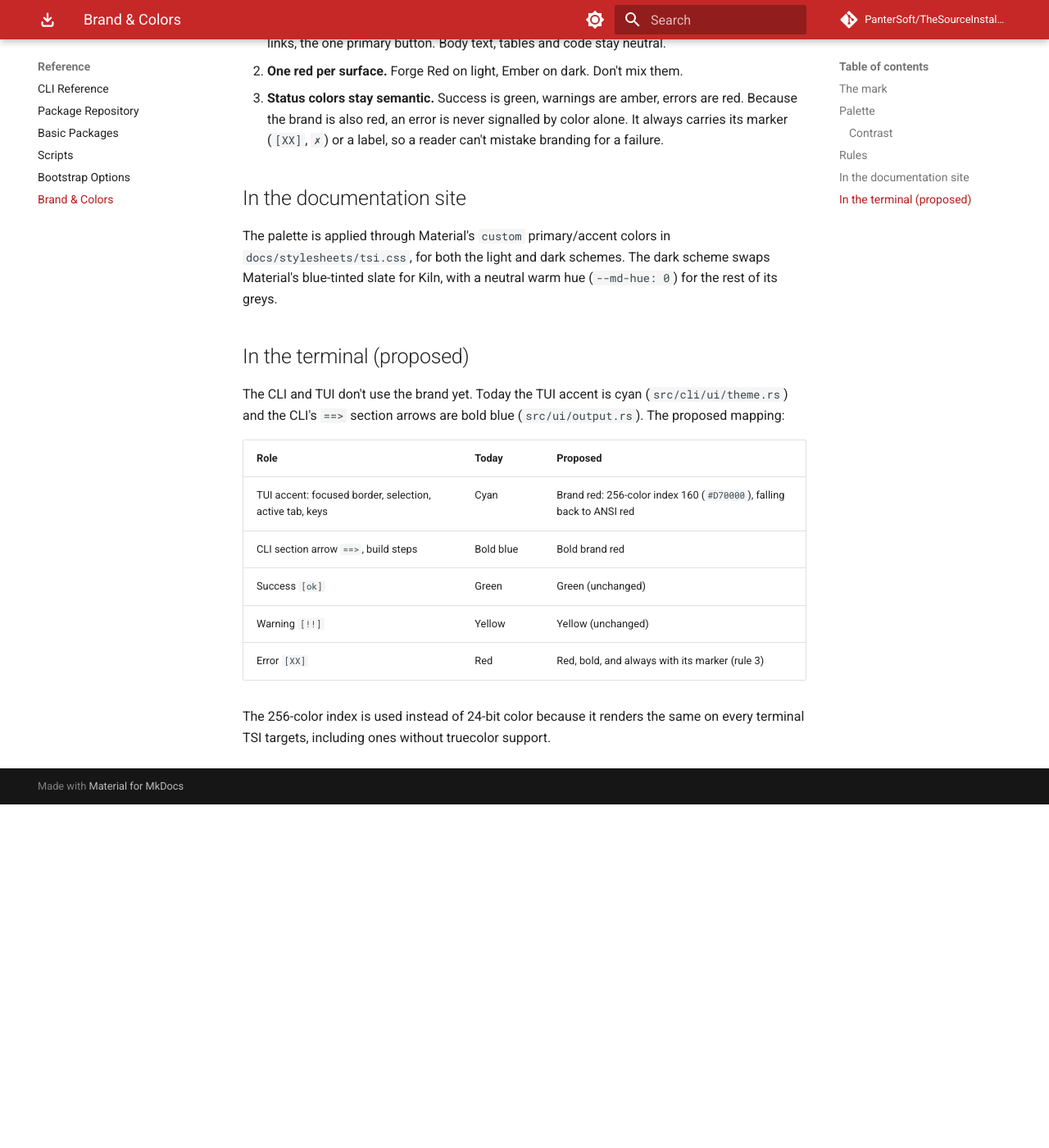
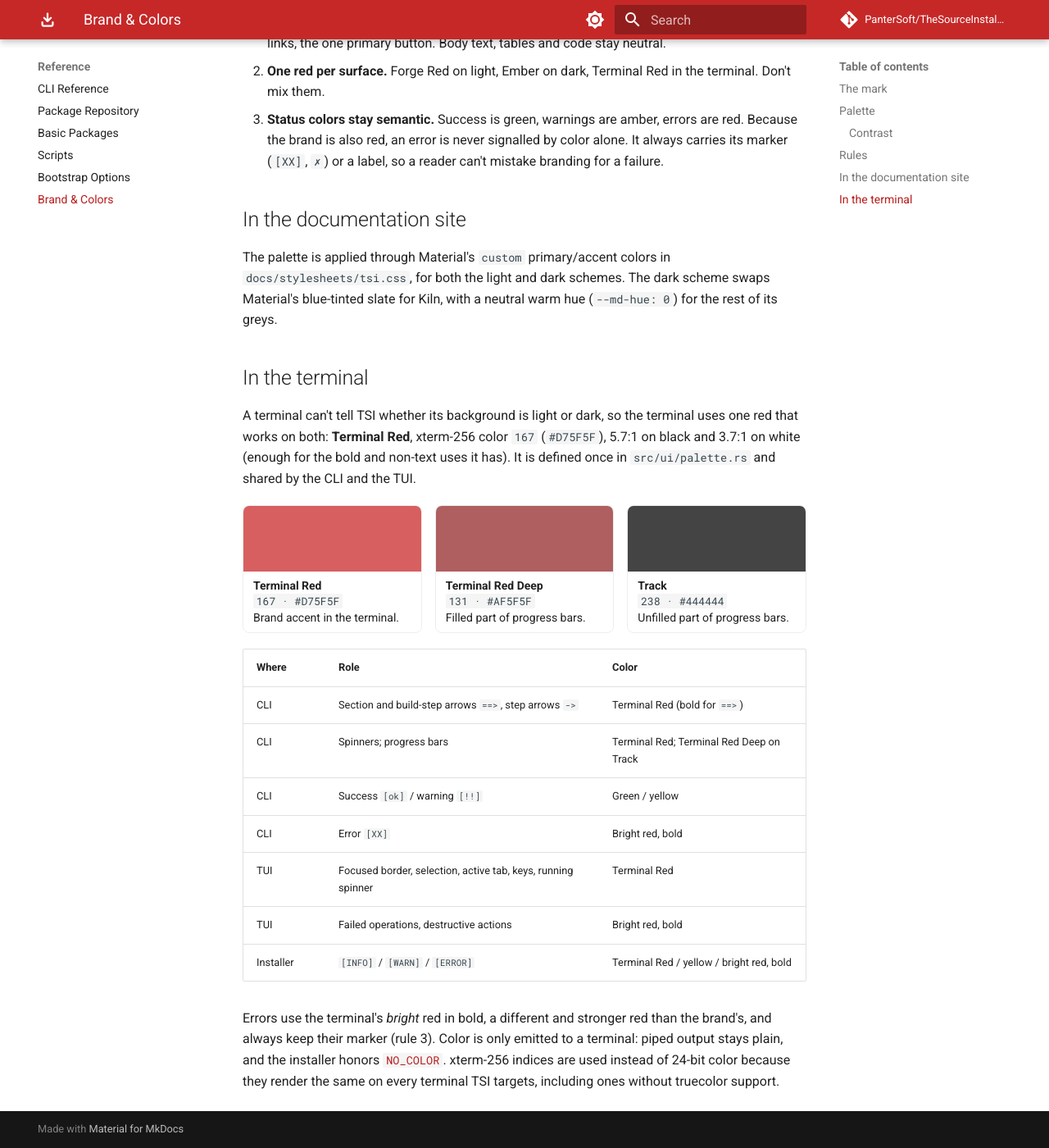
Before and after one commit to PanterSoft/TheSourceInstaller, an MkDocs documentation site: the page built from docs/brand.md, in a window 1280 px wide and 1400 px high, scrolled down 1568 px. Shown: the whole window at 82% size. Built offline with MkDocs 1.6.1 and Material for MkDocs 9.7.7, drawn with Linux system fonts in a browser that asks for light colours; comment, search, counter and statistics services are not loaded; the version menu is left out; before the commit the page ends 2549 px from its top, so only the background shows below that.

Commit message:
Apply the TSI color identity to the CLI, TUI and installer
Add src/ui/palette.rs, one set of xterm-256 brand colors shared by the
CLI and the TUI: Terminal Red (167, #D75F5F), readable on dark and light
terminals alike.

- CLI: ==> and -> arrows, spinners and progress bars use the brand red
  instead of blue/cyan.
- TUI: the accent (focused border, selection, active tab, keys) is the
  brand red instead of cyan.
- Errors and destructive actions become bright red and bold in both, so
  they stay distinct from the brand red and keep their markers.
- Installer: colored [INFO]/[WARN]/[ERROR] on a terminal only, honoring
  NO_COLOR.
- README shows the logo; the Brand & Colors page documents the terminal
  palette as implemented rather than proposed.

Co-Authored-By: Claude Opus 5.5 <noreply@anthropic.com>
Claude-Session: https://claude.ai/code/session_0148dP1Qe9kci62NwQENDWLy

```diff
--- a/docs/brand.md
+++ b/docs/brand.md
@@ -43,7 +43,8 @@ the darker, safer choice); Ember is never used on light backgrounds (it fails).
 1. **Red is the brand, not decoration.** It marks identity and primary actions:
    the header, the logo, links, the one primary button. Body text, tables and
    code stay neutral.
-2. **One red per surface.** Forge Red on light, Ember on dark. Don't mix them.
+2. **One red per surface.** Forge Red on light, Ember on dark, Terminal Red in
+   the terminal. Don't mix them.
 3. **Status colors stay semantic.** Success is green, warnings are amber, errors
    are red. Because the brand is also red, an error is never signalled by color
    alone. It always carries its marker (`[XX]`, `✗`) or a label, so a reader
@@ -56,19 +57,33 @@ The palette is applied through Material's `custom` primary/accent colors in
 swaps Material's blue-tinted slate for Kiln, with a neutral warm hue (`--md-hue: 0`)
 for the rest of its greys.
 
-## In the terminal (proposed)
+## In the terminal
 
-The CLI and TUI don't use the brand yet. Today the TUI accent is cyan
-(`src/cli/ui/theme.rs`) and the CLI's `==>` section arrows are bold blue
-(`src/ui/output.rs`). The proposed mapping:
+A terminal can't tell TSI whether its background is light or dark, so the
+terminal uses one red that works on both: **Terminal Red**, xterm-256 color
+`167` (`#D75F5F`), 5.7:1 on black and 3.7:1 on white (enough for the bold
+and non-text uses it has). It is defined once in `src/ui/palette.rs` and
+shared by the CLI and the TUI.
 
-| Role | Today | Proposed |
+<div class="tsi-swatches" markdown>
+<div class="tsi-swatch"><div class="tsi-swatch__chip" style="--c:#d75f5f"></div><div class="tsi-swatch__label"><strong>Terminal Red</strong><code>167 · #D75F5F</code><br>Brand accent in the terminal.</div></div>
+<div class="tsi-swatch"><div class="tsi-swatch__chip" style="--c:#af5f5f"></div><div class="tsi-swatch__label"><strong>Terminal Red Deep</strong><code>131 · #AF5F5F</code><br>Filled part of progress bars.</div></div>
+<div class="tsi-swatch"><div class="tsi-swatch__chip" style="--c:#444444"></div><div class="tsi-swatch__label"><strong>Track</strong><code>238 · #444444</code><br>Unfilled part of progress bars.</div></div>
+</div>
+
+| Where | Role | Color |
 |---|---|---|
-| TUI accent: focused border, selection, active tab, keys | Cyan | Brand red: 256-color index 160 (`#D70000`), falling back to ANSI red |
-| CLI section arrow `==>`, build steps | Bold blue | Bold brand red |
-| Success `[ok]` | Green | Green (unchanged) |
-| Warning `[!!]` | Yellow | Yellow (unchanged) |
-| Error `[XX]` | Red | Red, bold, and always with its marker (rule 3) |
+| CLI | Section and build-step arrows `==>`, step arrows `->` | Terminal Red (bold for `==>`) |
+| CLI | Spinners; progress bars | Terminal Red; Terminal Red Deep on Track |
+| CLI | Success `[ok]` / warning `[!!]` | Green / yellow |
+| CLI | Error `[XX]` | Bright red, bold |
+| TUI | Focused border, selection, active tab, keys, running spinner | Terminal Red |
+| TUI | Failed operations, destructive actions | Bright red, bold |
+| Installer | `[INFO]` / `[WARN]` / `[ERROR]` | Terminal Red / yellow / bright red, bold |
 
-The 256-color index is used instead of 24-bit color because it renders the same
-on every terminal TSI targets, including ones without truecolor support.
+Errors use the terminal's *bright* red in bold, a different and stronger red than
+the brand's, and always keep their marker (rule 3). Color is only emitted to a
+terminal: piped output stays plain, and the installer honors
+[`NO_COLOR`](https://no-color.org). xterm-256 indices are used instead of 24-bit
+color because they render the same on every terminal TSI targets, including ones
+without truecolor support.
```
Also changed, not shown: README.md (+4 -0 lines), 6 other files.
